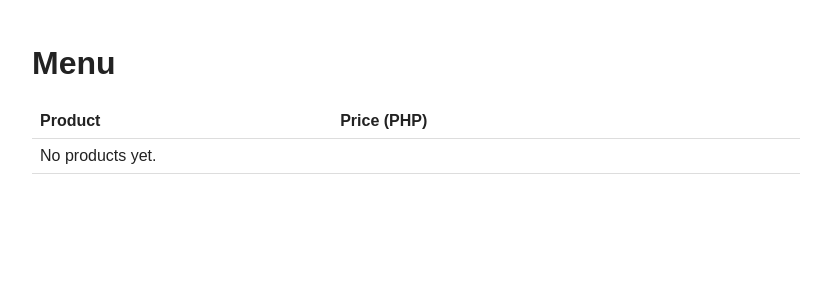
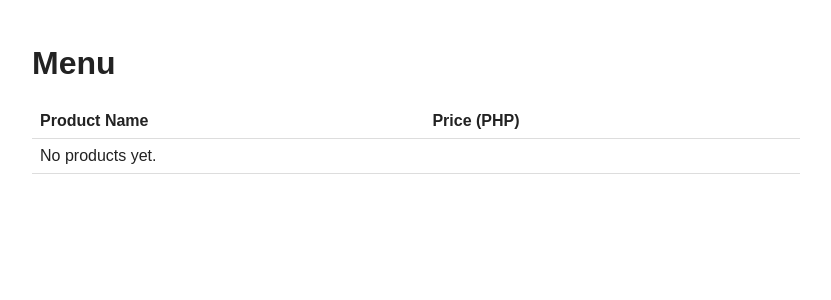
Before and after one commit to chriiistineee/digitalcafe, a Django app: page / in a window 1280 px wide. Shown: the part 42-342 px from the top of the page, without its empty margins (224-1055 px from the left). Run offline with Django 5.2, Linux system fonts and the light colour scheme; data that the repository does not hold is empty.

Commit message:
feat: link product names to the detail page from the menu
Renames the "Product" header to "Product Name", turns each product
name into a link to core:product_detail, and adds next=menu to the
existing add-to-cart form so it keeps redirecting to the menu.

```diff
--- a/core/templates/core/menu.html
+++ b/core/templates/core/menu.html
@@ -10,7 +10,7 @@
     <table>
         <thead>
             <tr>
-                <th>Product</th>
+                <th>Product Name</th>
                 <th>Price (PHP)</th>
                 <th></th>
             </tr>
@@ -18,12 +18,13 @@
         <tbody>
             {% for product in products %}
                 <tr>
-                    <td>{{ product.name }}</td>
+                    <td><a href="{% url 'core:product_detail' product.id %}">{{ product.name }}</a></td>
                     <td>{{ product.price }}</td>
                     <td>
                         {% if user.is_authenticated %}
                             <form class="inline" method="post" action="{% url 'core:add_to_cart' product.id %}">
                                 {% csrf_token %}
+                                <input type="hidden" name="next" value="menu">
                                 <button type="submit">Add to cart</button>
                             </form>
                         {% endif %}
```
Also changed, not shown: doc/plan/1789462739_product-detail-page.md (+3 -3 lines).
